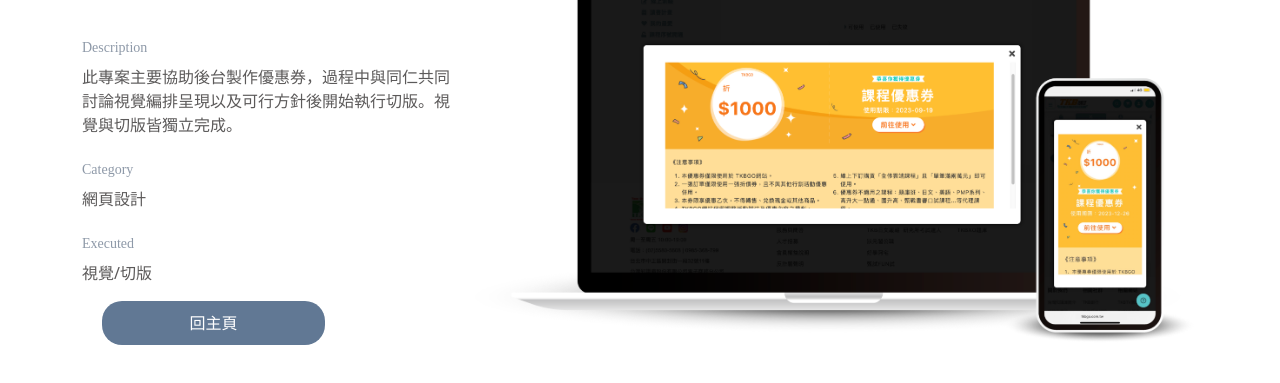
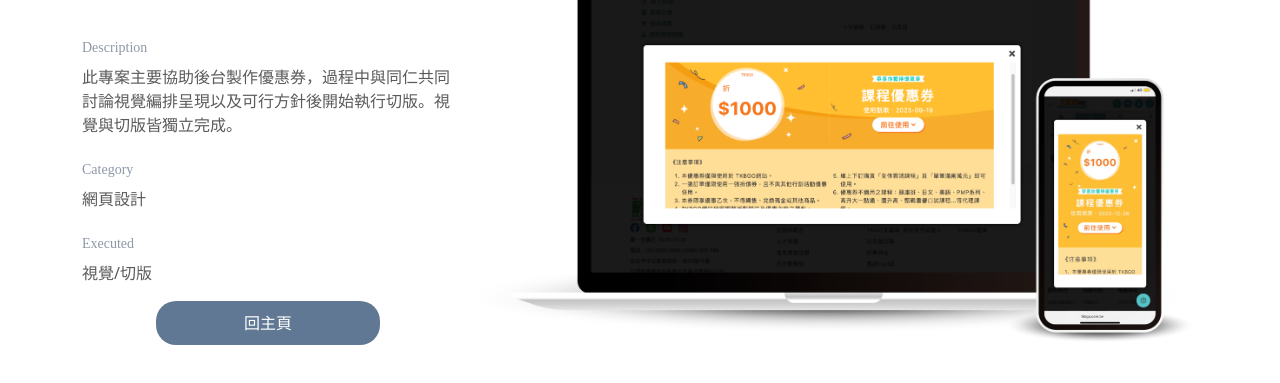
Before and after one commit to Ritashu18/shuhua, a plain HTML site: page list10.html in a window 1280 px wide. Shown: the part 127-510 px from the top of the page. Drawn offline with nearby package versions, Linux system fonts and the light colour scheme; a web font is replaced by a local one.

Commit message:
Update list10.html

```diff
--- a/list10.html
+++ b/list10.html
@@ -43,7 +43,7 @@
                     </span>
                 </div>
                 <div class="mb-3 d-flex align-items-center">
-                    <a class="lik_btn idxshua" href="./index.html">回主頁</a>
+                    <a class="lik_btn" href="./index.html">回主頁</a>
                 </div>
             </div>
 
```
